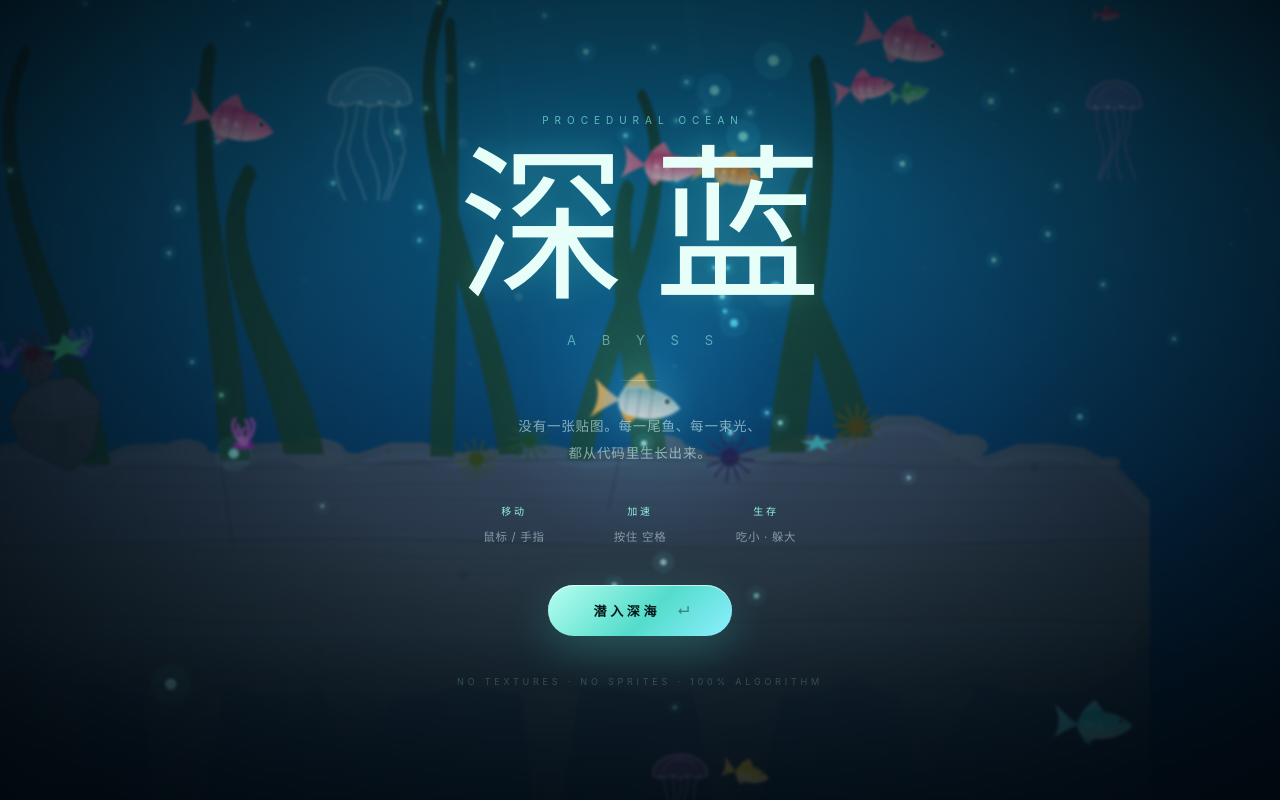
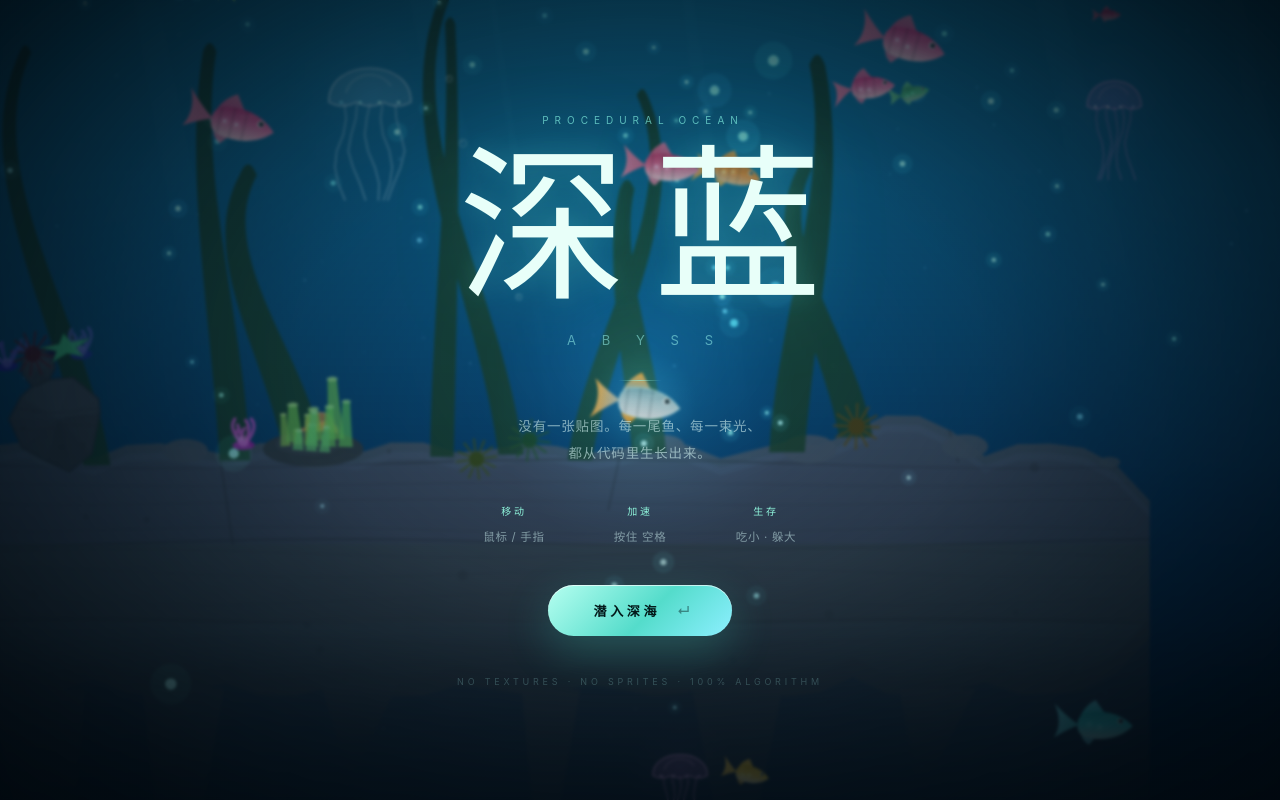
Before and after one commit to banyudu/underwater, a website: page index.html in a window 1280 px wide. Drawn offline with Linux system fonts and the light colour scheme; animation ran at ten frames a second.

Commit message:
feat: grow the coral as clumps instead of scattered dots
Attachments were individually placed points, so even at high density the
reef surface read as speckles. Corals now grow in clumps: each one is a
low rock nodule with two to four larger specimens clustered on it, 19-40px
rather than 7-18px, sharing a hue family with a per-member shift.

Clump members are pulled tight (radius 0.3 of the clump size rather than
0.55) so they overlap into a single mass instead of standing in a row, and
heights are staggered.

The first attempt gave each clump a near-black ellipse as a base, which on
the pale shelf looked like a hole or a puddle rather than growth. The base
is now a nodule in the shelf's own tint, slightly darker, with a lighter
cap on top.

Per-item drawing was extracted into coralItem() so clump members and the
scattered single specimens share the same five species.

Frame cost is unchanged: 3,737 canvas calls at 40m and 5,754 at 200m.

```diff
--- a/index.html
+++ b/index.html
@@ -830,8 +830,24 @@
     for (const [a, b] of merged) {
       if (b - a < 140) continue;
       const spread = b - a - 80;
-      const count = clamp(Math.floor(spread / 105), 3, 28);
+      const count = clamp(Math.floor(spread / 150), 2, 18);
       shelf.coral.push(...coralAt(s + a * 0.01, count, spread).map((c) => ({ ...c, ox: clamp(c.ox, -spread / 2, spread / 2) + (a + b) / 2 })));
+    }
+    shelf.clumps = [];
+    for (const [a, b] of merged) {
+      if (b - a < 220) continue;
+      const n2 = clamp(Math.floor((b - a) / 300), 1, 7);
+      for (let i = 0; i < n2; i++) {
+        const cs = s + a * 0.013 + i * 5.7;
+        shelf.clumps.push({
+          ox: lerp(a + 140, b - 140, hash(cs)),
+          size: 19 + hash(cs + 1) * 21,
+          hue: (hash(cs + 2) * 340 + 10) % 360,
+          kind: hash(cs + 3) < 0.55 ? "fan" : "tube",
+          members: 2 + Math.floor(hash(cs + 4) * 3),
+          ph: hash(cs + 5) * TAU
+        });
+      }
     }
     const depthOfShelf = y / 20;
     const kelpFade = clamp(1 - (depthOfShelf - 30) / 150, 0, 1);
@@ -2326,6 +2342,100 @@
     ctx.fillStyle = hsl(154, 44, 20, 0.86);
     ctx.fill();
   }
+  function coralItem(kind, size, hue, ph, t) {
+    if (kind === "fan") {
+      ctx.beginPath();
+      ctx.moveTo(0, 0);
+      ctx.quadraticCurveTo(-size * 0.9, -size * 0.7, -size * 0.35, -size * 1.15);
+      ctx.quadraticCurveTo(0, -size * 1.3, size * 0.35, -size * 1.15);
+      ctx.quadraticCurveTo(size * 0.9, -size * 0.7, 0, 0);
+      ctx.closePath();
+      ctx.fillStyle = hsl(hue, 62, 58, 0.72);
+      ctx.fill();
+      ctx.strokeStyle = hsl(hue, 70, 76, 0.5);
+      ctx.lineWidth = Math.max(0.8, size * 0.05);
+      ctx.stroke();
+      return;
+    }
+    if (kind === "tube") {
+      ctx.beginPath();
+      for (let i = 0; i < 3; i++) {
+        const ox = (i - 1) * size * 0.46;
+        const h = size * (0.95 + 0.4 * Math.sin(i * 2.1 + ph));
+        const w = size * 0.17;
+        ctx.moveTo(ox - w * 1.15, 0);
+        ctx.quadraticCurveTo(ox - w * 0.72, -h * 0.6, ox - w * 0.62, -h);
+        ctx.quadraticCurveTo(ox, -h - w * 0.7, ox + w * 0.62, -h);
+        ctx.quadraticCurveTo(ox + w * 0.72, -h * 0.6, ox + w * 1.15, 0);
+        ctx.closePath();
+      }
+      ctx.fillStyle = hsl(hue, 60, 62, 0.7);
+      ctx.fill();
+      ctx.fillStyle = hsl(hue, 78, 82, 0.55);
+      for (let i = 0; i < 3; i++) {
+        const ox = (i - 1) * size * 0.46;
+        const h = size * (0.95 + 0.4 * Math.sin(i * 2.1 + ph));
+        ctx.beginPath();
+        ctx.ellipse(ox, -h - size * 0.02, size * 0.13, size * 0.055, 0, 0, TAU);
+        ctx.fill();
+      }
+      return;
+    }
+    if (kind === "anemone") {
+      ctx.beginPath();
+      for (let i = 0; i < 7; i++) {
+        const a = i / 7 * TAU;
+        const len = size * (0.8 + 0.25 * Math.sin(i * 2.3 + ph));
+        const tipSway = Math.sin(t * 1.6 + ph + i) * size * 0.18;
+        ctx.moveTo(Math.cos(a) * size * 0.16, -size * 0.14);
+        ctx.quadraticCurveTo(Math.cos(a) * len * 0.6, -len * 0.7, Math.cos(a) * len * 0.5 + tipSway, -len);
+      }
+      ctx.strokeStyle = hsl(hue, 72, 64, 0.8);
+      ctx.lineWidth = Math.max(1, size * 0.13);
+      ctx.lineCap = "round";
+      ctx.stroke();
+      ctx.beginPath();
+      ctx.ellipse(0, 0, size * 0.44, size * 0.19, 0, 0, TAU);
+      ctx.fillStyle = hsl(hue, 64, 44, 0.9);
+      ctx.fill();
+      ctx.beginPath();
+      ctx.arc(0, -size * 0.16, size * 0.22, 0, TAU);
+      ctx.fillStyle = hsl(hue, 80, 74, 0.55);
+      ctx.fill();
+      return;
+    }
+    if (kind === "star") {
+      ctx.beginPath();
+      for (let i = 0; i < 10; i++) {
+        const a = -Math.PI / 2 + i / 10 * TAU;
+        const rr = i % 2 === 0 ? size : size * 0.4;
+        const px = Math.cos(a) * rr;
+        const py = Math.sin(a) * rr * 0.55;
+        if (i === 0) ctx.moveTo(px, py);
+        else ctx.lineTo(px, py);
+      }
+      ctx.closePath();
+      ctx.fillStyle = hsl(hue, 72, 58, 0.85);
+      ctx.fill();
+      ctx.strokeStyle = hsl(hue, 60, 40, 0.5);
+      ctx.lineWidth = Math.max(0.6, size * 0.05);
+      ctx.stroke();
+      return;
+    }
+    ctx.beginPath();
+    for (let i = 0; i < 12; i++) {
+      const a = i / 12 * TAU + ph;
+      ctx.moveTo(Math.cos(a) * size * 0.3, Math.sin(a) * size * 0.3);
+      ctx.lineTo(Math.cos(a) * size * 0.95, Math.sin(a) * size * 0.95);
+    }
+    ctx.strokeStyle = hsl(hue, 38, 26, 0.85);
+    ctx.lineWidth = Math.max(0.7, size * 0.09);
+    ctx.stroke();
+    ctx.beginPath();
+    ctx.arc(0, 0, size * 0.34, 0, TAU);
+    ctx.fillStyle = hsl(hue, 45, 22, 0.92);
+    ctx.fill();
+  }
   function drawCoral(o) {
     const t = world.time;
     if (!o.coral || o.coral.length === 0) return;
@@ -2341,98 +2451,42 @@
       ctx.save();
       ctx.translate(x, y);
       ctx.rotate(sway * 0.1);
-      if (c.kind === "fan") {
-        ctx.beginPath();
-        ctx.moveTo(0, 0);
-        ctx.quadraticCurveTo(-c.size * 0.9, -c.size * 0.7, -c.size * 0.35, -c.size * 1.15);
-        ctx.quadraticCurveTo(0, -c.size * 1.3, c.size * 0.35, -c.size * 1.15);
-        ctx.quadraticCurveTo(c.size * 0.9, -c.size * 0.7, 0, 0);
-        ctx.closePath();
-        ctx.fillStyle = hsl(c.hue, 62, 58, 0.72);
-        ctx.fill();
-        ctx.strokeStyle = hsl(c.hue, 70, 76, 0.5);
-        ctx.lineWidth = Math.max(0.8, c.size * 0.05);
-        ctx.stroke();
-      } else if (c.kind === "tube") {
-        ctx.beginPath();
-        for (let i = 0; i < 3; i++) {
-          const ox = (i - 1) * c.size * 0.46;
-          const h = c.size * (0.95 + 0.4 * Math.sin(i * 2.1 + c.ph));
-          const w = c.size * 0.17;
-          ctx.moveTo(ox - w * 1.15, 0);
-          ctx.quadraticCurveTo(ox - w * 0.72, -h * 0.6, ox - w * 0.62, -h);
-          ctx.quadraticCurveTo(ox, -h - w * 0.7, ox + w * 0.62, -h);
-          ctx.quadraticCurveTo(ox + w * 0.72, -h * 0.6, ox + w * 1.15, 0);
-          ctx.closePath();
-        }
-        ctx.fillStyle = hsl(c.hue, 60, 62, 0.7);
-        ctx.fill();
-        ctx.fillStyle = hsl(c.hue, 78, 82, 0.55);
-        for (let i = 0; i < 3; i++) {
-          const ox = (i - 1) * c.size * 0.46;
-          const h = c.size * (0.95 + 0.4 * Math.sin(i * 2.1 + c.ph));
-          ctx.beginPath();
-          ctx.ellipse(ox, -h - c.size * 0.02, c.size * 0.13, c.size * 0.055, 0, 0, TAU);
-          ctx.fill();
-        }
-      } else if (c.kind === "anemone") {
-        ctx.beginPath();
-        for (let i = 0; i < 7; i++) {
-          const a = i / 7 * TAU;
-          const len = c.size * (0.8 + 0.25 * Math.sin(i * 2.3 + c.ph));
-          const tipSway = Math.sin(t * 1.6 + c.ph + i) * c.size * 0.18;
-          ctx.moveTo(Math.cos(a) * c.size * 0.16, -c.size * 0.14);
-          ctx.quadraticCurveTo(
-            Math.cos(a) * len * 0.6,
-            -len * 0.7,
-            Math.cos(a) * len * 0.5 + tipSway,
-            -len
-          );
-        }
-        ctx.strokeStyle = hsl(c.hue, 72, 64, 0.8);
-        ctx.lineWidth = Math.max(1, c.size * 0.13);
-        ctx.lineCap = "round";
-        ctx.stroke();
-        ctx.beginPath();
-        ctx.ellipse(0, 0, c.size * 0.44, c.size * 0.19, 0, 0, TAU);
-        ctx.fillStyle = hsl(c.hue, 64, 44, 0.9);
-        ctx.fill();
-        ctx.beginPath();
-        ctx.arc(0, -c.size * 0.16, c.size * 0.22, 0, TAU);
-        ctx.fillStyle = hsl(c.hue, 80, 74, 0.55);
-        ctx.fill();
-      } else if (c.kind === "star") {
-        ctx.beginPath();
-        for (let i = 0; i < 10; i++) {
-          const a = -Math.PI / 2 + i / 10 * TAU;
-          const rr = i % 2 === 0 ? c.size : c.size * 0.4;
-          const px = Math.cos(a) * rr;
-          const py = Math.sin(a) * rr * 0.55;
-          if (i === 0) ctx.moveTo(px, py);
-          else ctx.lineTo(px, py);
-        }
-        ctx.closePath();
-        ctx.fillStyle = hsl(c.hue, 72, 58, 0.85);
-        ctx.fill();
-        ctx.strokeStyle = hsl(c.hue, 60, 40, 0.5);
-        ctx.lineWidth = Math.max(0.6, c.size * 0.05);
-        ctx.stroke();
-      } else {
-        ctx.beginPath();
-        for (let i = 0; i < 12; i++) {
-          const a = i / 12 * TAU + c.ph;
-          ctx.moveTo(Math.cos(a) * c.size * 0.3, Math.sin(a) * c.size * 0.3);
-          ctx.lineTo(Math.cos(a) * c.size * 0.95, Math.sin(a) * c.size * 0.95);
-        }
-        ctx.strokeStyle = hsl(c.hue, 38, 26, 0.85);
-        ctx.lineWidth = Math.max(0.7, c.size * 0.09);
-        ctx.stroke();
-        ctx.beginPath();
-        ctx.arc(0, 0, c.size * 0.34, 0, TAU);
-        ctx.fillStyle = hsl(c.hue, 45, 22, 0.92);
-        ctx.fill();
-      }
+      coralItem(c.kind, c.size, c.hue, c.ph, t);
       ctx.restore();
+    }
+  }
+  function drawClumps(o) {
+    if (!o.clumps || o.clumps.length === 0) return;
+    const t = world.time;
+    const halfW = W / (2 * world.cam.z) * 1.12;
+    const lo = world.cam.x - halfW;
+    const hi = world.cam.x + halfW;
+    for (const c of o.clumps) {
+      const x = o.x + c.ox;
+      if (x < lo || x > hi) continue;
+      const env = envelopeAt(o, x);
+      const y = env ? env.top : o.y;
+      const tint = rockTint(o);
+      ctx.beginPath();
+      ctx.ellipse(x, y + c.size * 0.06, c.size * 0.96, c.size * 0.34, 0, 0, TAU);
+      ctx.fillStyle = hsl(tint.hue - 4, tint.sat, Math.max(6, tint.lit - 6), 0.95);
+      ctx.fill();
+      ctx.beginPath();
+      ctx.ellipse(x - c.size * 0.1, y - c.size * 0.04, c.size * 0.62, c.size * 0.22, 0, 0, TAU);
+      ctx.fillStyle = hsl(tint.hue - 2, tint.sat, Math.max(6, tint.lit - 2), 0.7);
+      ctx.fill();
+      for (let i = 0; i < c.members; i++) {
+        const a = (i + 0.5) / c.members * Math.PI * 2 + c.ph;
+        const mx = x + Math.cos(a) * c.size * 0.3;
+        const my = y + Math.sin(a) * c.size * 0.1;
+        const sz = c.size * (0.5 + 0.5 * (i * 37 % 10 / 10));
+        const sway = Math.sin(t * 0.8 + c.ph + i) * 0.08;
+        ctx.save();
+        ctx.translate(mx, my);
+        ctx.rotate(sway);
+        coralItem(c.kind, sz, (c.hue + i * 12) % 360, c.ph + i, t);
+        ctx.restore();
+      }
     }
   }
   function drawShelf(o) {
@@ -2595,6 +2649,7 @@
       }
     }
     drawShelfKelp(o);
+    drawClumps(o);
     drawCoral(o);
   }
   function rockReach(parts) {
```
Also changed, not shown: src/render/terrain.js (+150 -94 lines), src/world/terrain.js (+20 -1 lines).
